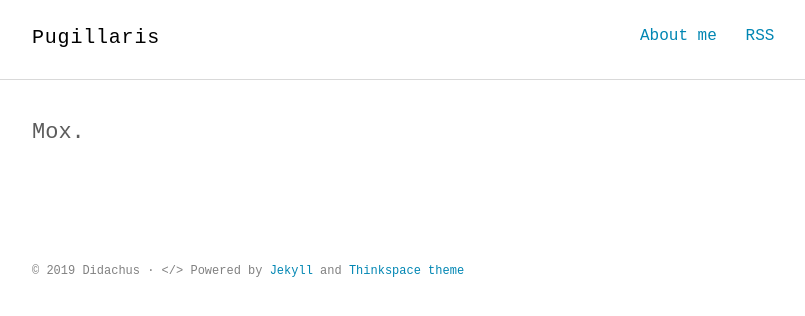
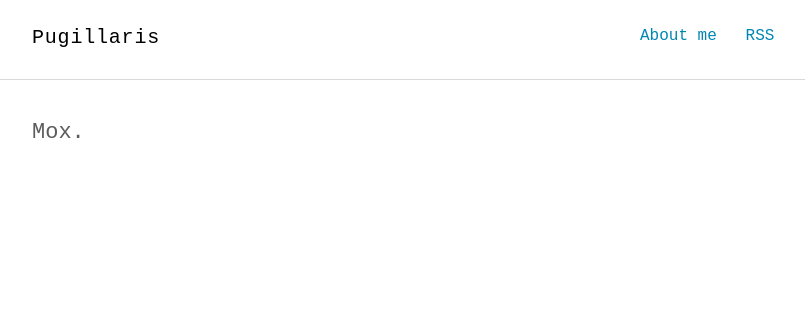
Before and after one commit to dieguitocollado/pugillaris, a Jekyll site: the page built from index.html, in a window 1280 px wide. Shown: the top 316 px of the page, without its empty margins (232-1037 px from the left). Built offline with Jekyll 4.4.1, drawn with Linux system fonts in a browser that asks for light colours; some web fonts are replaced.

Commit message:
Update footer.html

```diff
--- a/_includes/footer.html
+++ b/_includes/footer.html
@@ -1,5 +1,5 @@
 <footer class="site-footer">
   <div class="container">
-    <small class="block">&copy; {{ site.time | date: '%Y' }} {{ site.author.name }} &middot; &lt;/&gt; Powered by <a href="https://jekyllrb.com/">Jekyll</a> and <a href="https://github.com/heiswayi/thinkspace">Thinkspace theme</a></small>
+    <small class="block"></small>
   </div>
 </footer>
```
